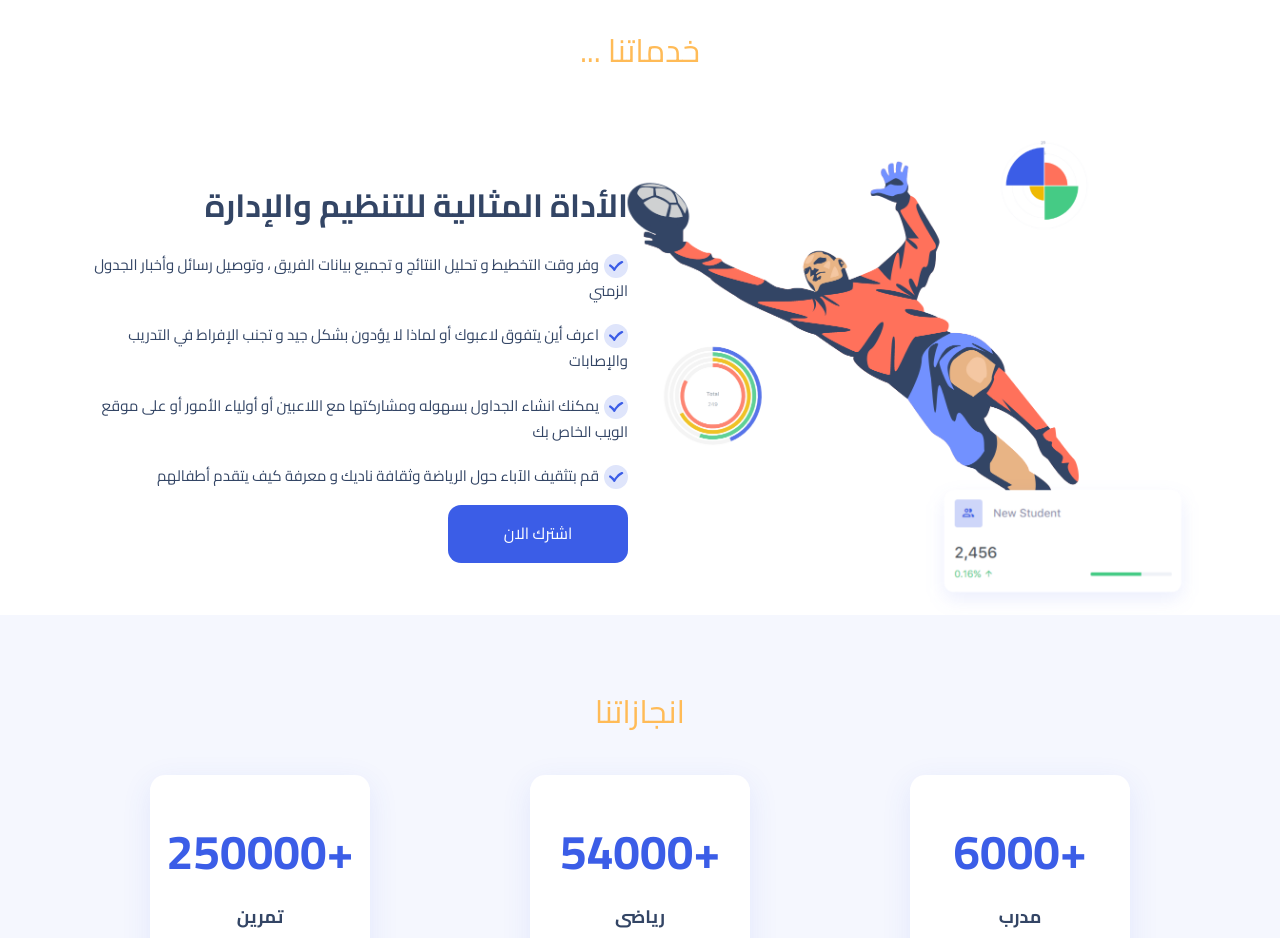
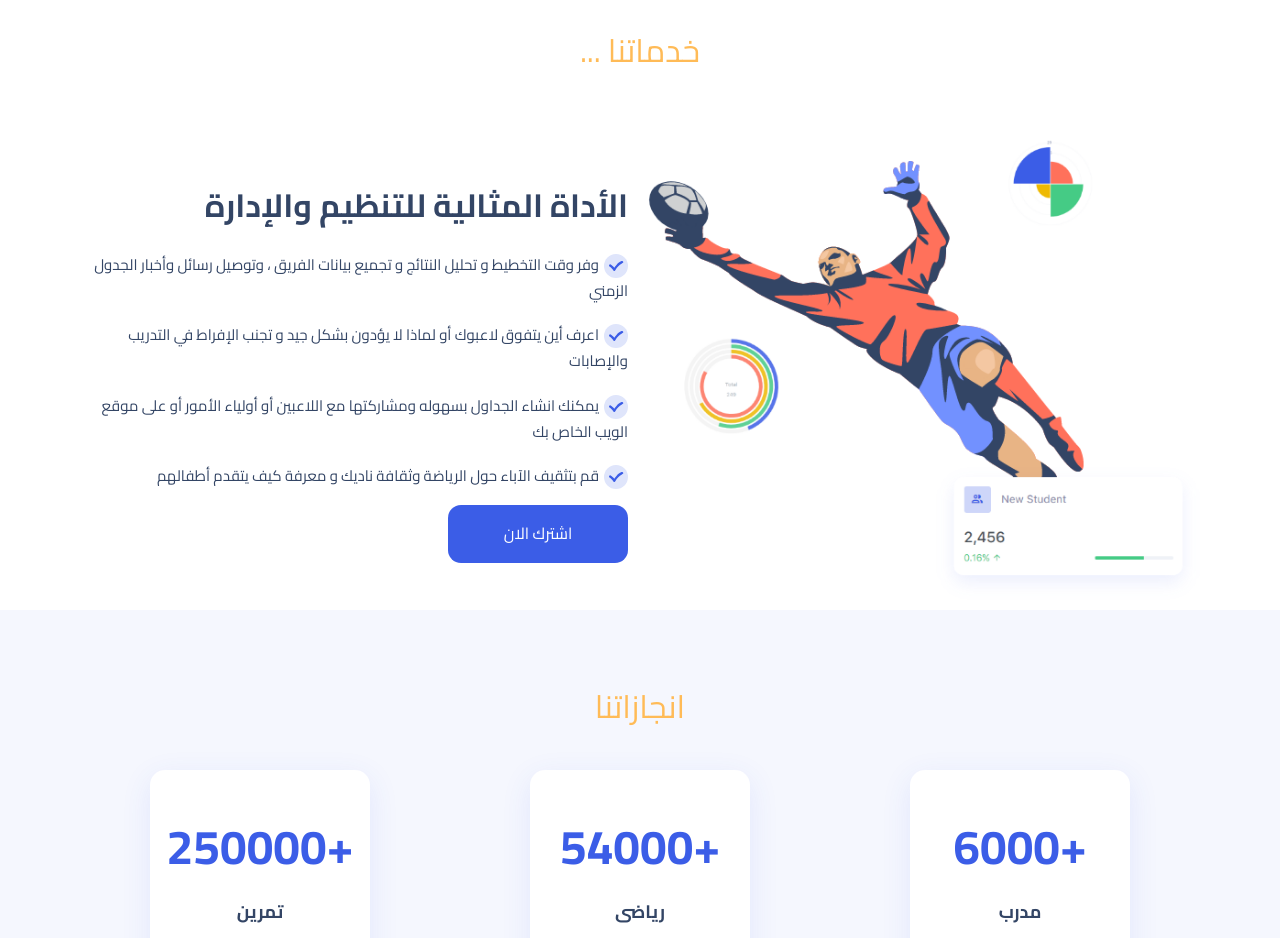
Before and after one commit to abdelrahmantalaat/moshrek, a plain HTML site: page index.html in a window 1280 px wide. Shown: the part 1500-2438 px from the top of the page. Drawn offline with nearby package versions, Linux system fonts and the light colour scheme.

Commit message:
finished

```diff
--- a/css/main.css
+++ b/css/main.css
@@ -98,7 +98,7 @@ header{
 }
 .header-background img{
     width: 100%;
-    height: 100%;
+
 }
 .main-text{
     color: #334565;
@@ -221,6 +221,14 @@ color: #334565;
 font-size: 50px;
 color: #334565;
 }
+@media (max-width:600px) {
+    .owl-prev{
+        display: none;
+    }
+    .owl-next{
+        display: none;
+    }
+}
 .about-card .card-logo img{
     width: 64px;
     height: 64px;
@@ -255,11 +263,8 @@ color: #334565;
 /* end of about */
 /* start oof perfect-manging */
 .perfect-manging .manging-img{
-    width: 592px;
-height: 477px;
-    background-image: url(/img/illustration2@2x.png);
-
-    background-size: cover;
+width: 100%;
+height: 100%;
 }
 .perfect-manging h2{
 color: #334565;
--- a/index.html
+++ b/index.html
@@ -296,9 +296,10 @@
     </div>
     <div class="row">
       <div class="col-md-6 p-0">
-        <div class="manging-img">
+        <!-- <div class="manging-img">
 
-        </div>
+        </div> -->
+        <img class="manging-img" src="img/illustration2.png" alt="">
       </div>
       <div class="col-md-6 pt-5">
         <h2>الأداة المثالية للتنظيم والإدارة</h2>
```
